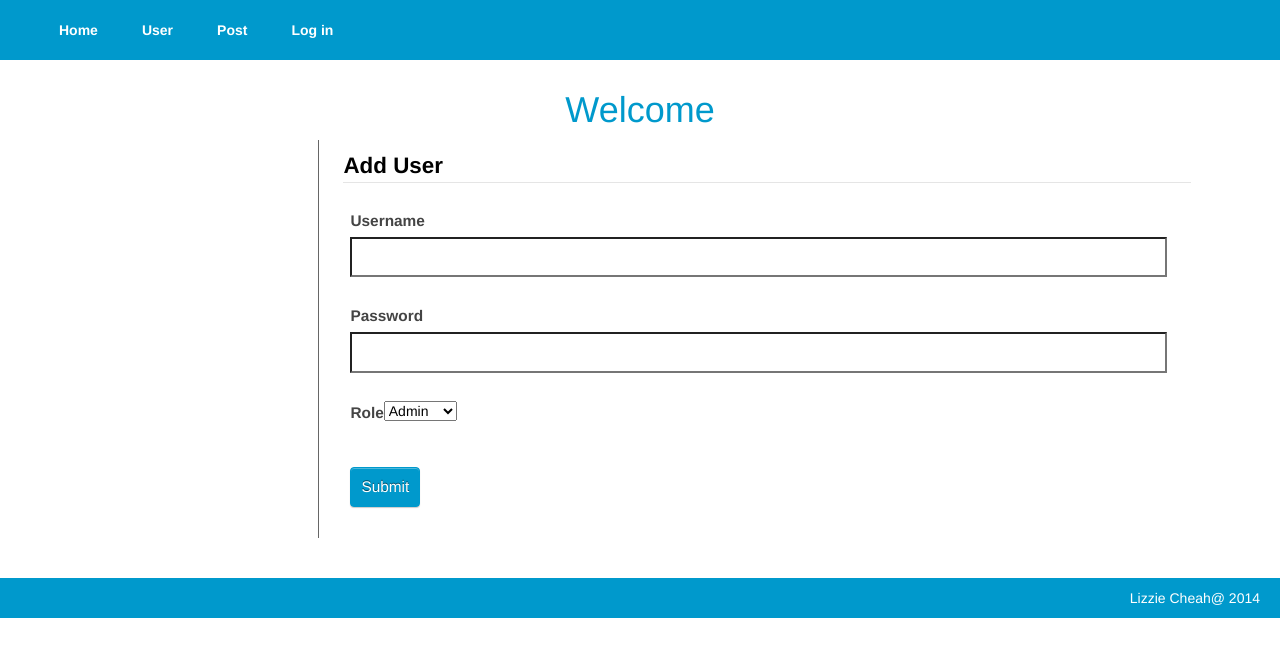
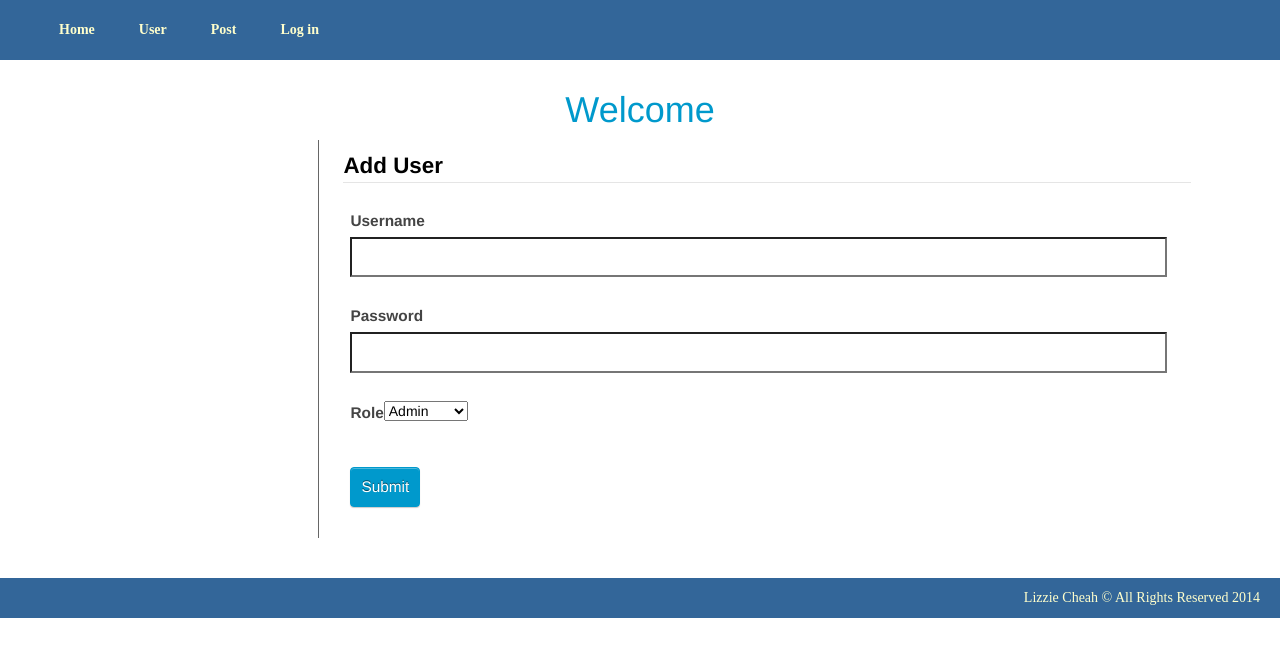
Before and after one commit to lizziebee/cake_blog, a CakePHP app: the page made by app/View/Users/add.ctp in a window 1280 px wide. Shown: the top 657 px of the page. Run offline with PHP 8.4 and a stand-in for CakePHP, Linux system fonts and the light colour scheme; the template is opened without the code that fills it, so the values that code supplies are empty; form fields are guessed from the names that the template uses; some libraries are stand-ins or nearby versions.

Commit message:
css styling

```diff
--- a/app/Controller/PostsController.php
+++ b/app/Controller/PostsController.php
@@ -118,8 +118,5 @@ public function isAuthorized($user) {  //it allow login add loggin and owns in p
     return parent::isAuthorized($user);
 }
 
-
-
-
 }
 ?>
--- a/app/Model/User.php
+++ b/app/Model/User.php
@@ -26,7 +26,7 @@ public $hasMany= array (
         ),
         'role' => array(
             'valid' => array(
-                'rule' => array('inList', array('admin', 'author','account','hr')),
+                'rule' => array('inList', array('admin', 'author','marketing','hr')),
                 'message' => 'Please enter a valid role',
                 'allowEmpty' => false
             )
--- a/app/View/Layouts/default.ctp
+++ b/app/View/Layouts/default.ctp
@@ -89,7 +89,7 @@ $cakeDescription = __d('cake_dev', 'CakePHP: the rapid development php framework
 <!-- get username function from user login -->
 
 
-    	<center><h1><?php echo $username; ?> Welcome </h1> </center>
+    	<h1><?php echo $username; ?> Welcome </h1>
 		</div>
 
 
@@ -101,7 +101,7 @@ $cakeDescription = __d('cake_dev', 'CakePHP: the rapid development php framework
 		</div>
 		<div id="footer">
                     <div id ="name">
-                    Lizzie Cheah@ 2014
+                    Lizzie Cheah &copy; All Rights Reserved 2014
                     </div>
 			<!--<?php echo $this->Html->link(
 				$this->Html->image('cake.power.gif', array('alt' => $cakeDescription, 'border' => '0')),
--- a/app/View/Posts/index.ctp
+++ b/app/View/Posts/index.ctp
@@ -60,7 +60,7 @@
             ?>
 
             <td>
-                    <?php echo $post['Post']['user_id']; ?>  <!--create anothe column or table data-->
+                    <?php echo $post['Post']['user_id']; ?>  <!--create another column or table data-->
                    <!-- and pass user_id from post database-->
 
 
--- a/app/View/Users/add.ctp
+++ b/app/View/Users/add.ctp
@@ -5,7 +5,7 @@
         <?php echo $this->Form->input('username');
         echo $this->Form->input('password');
         echo $this->Form->input('role', array(
-            'options' => array('admin' => 'Admin', 'author' => 'Author','account' => 'Account','hr' =>'HR')
+            'options' => array('admin' => 'Admin', 'author' => 'Author','marketing' => 'Marketing','hr' =>'HR')
         ));
     ?>
     </fieldset>
--- a/app/webroot/css/cake.generic.css
+++ b/app/webroot/css/cake.generic.css
@@ -37,7 +37,9 @@ color: #fff;
 }
 
 #name {
-    color:  #fff;
+	font-family:"Times New Roman", Times, serif;
+    color: #FFFFCC;
+
 }
 
 
@@ -51,7 +53,7 @@ margin: 0px 0px;
 }
 
 div#welcome{
-text-align: left;
+text-align: center;
 color: #0099cc;
 }
 
@@ -112,7 +114,7 @@ p {
 
 #header{
 	padding: 10px 20px;
-	background:#0099cc;
+	background:#336699;
 }
 #header h1 {
 	line-height:20px;
@@ -125,6 +127,7 @@ p {
 	background: #003d4c;
 	font-weight: normal;
 	text-decoration: none;
+
 }
 #header h1 a:hover {
 	color: #fff;
@@ -142,11 +145,13 @@ p {
 	clear: both;
 	padding: 10px 20px;
 	text-align: right;
-	background: #0099cc;
+	background: #336699;
 
 }
 #header a, #footer a {
-	color: #fff;
+	font-family:"Times New Roman", Times, serif;
+	color: #FFFFCC;
+
 }
 
 /** containers **/
```
Also changed, not shown: app/Config/database.php (added, +85 -0 lines).
